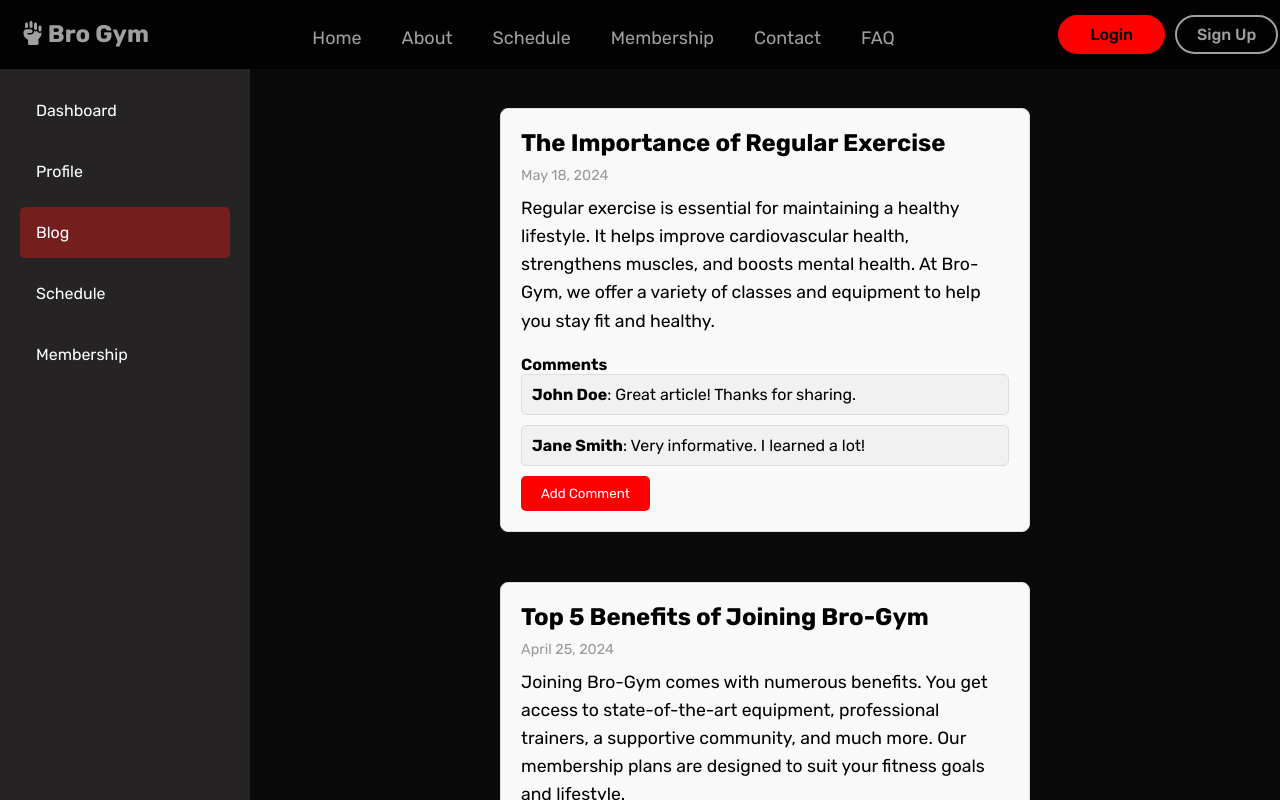
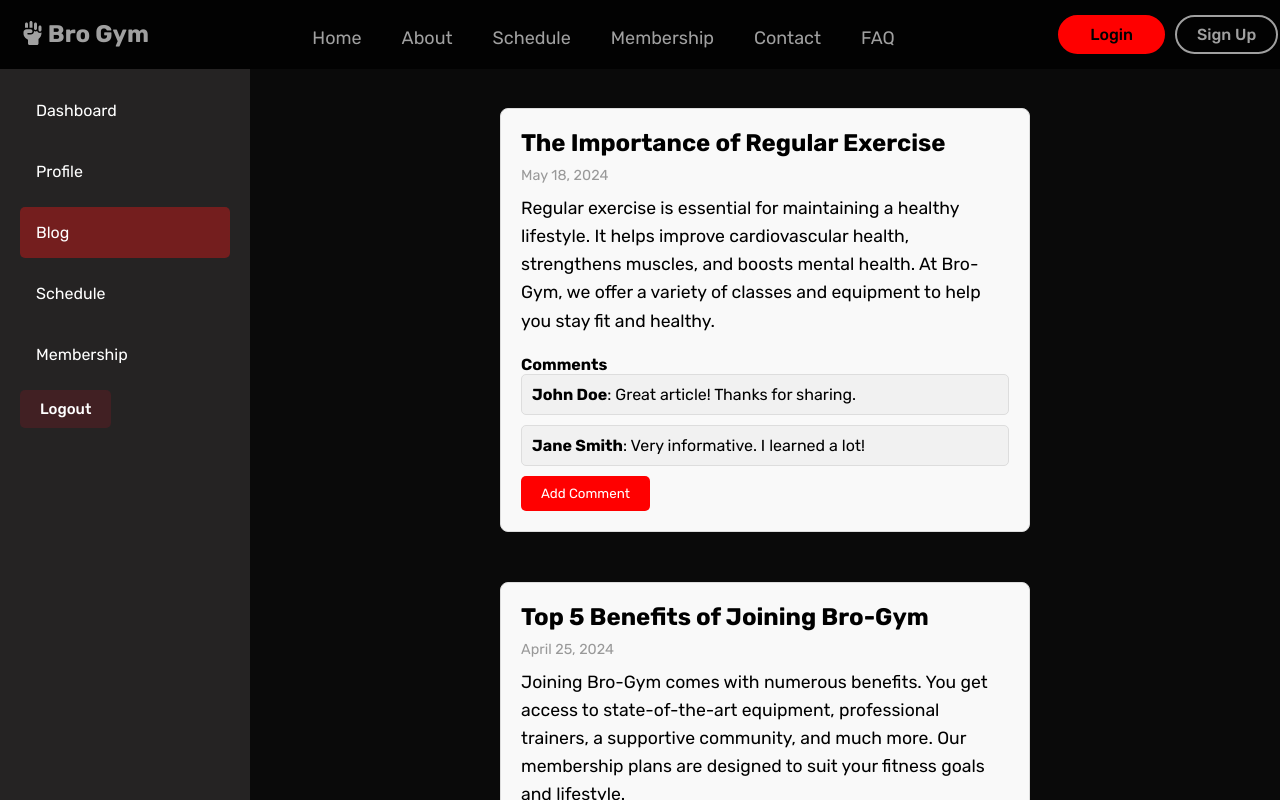
Before and after one commit to NJR911/Bro-Gym, a React (Vite) app in the folder Frontend/: page /blog in a window 1280 px wide. Shown: the top 800 px of the page. Built offline with nearby package versions, Linux system fonts and the light colour scheme.

Commit message:
adding logout logic to the sidebar

```diff
--- a/Frontend/src/components/Layouts/Sidebar.css
+++ b/Frontend/src/components/Layouts/Sidebar.css
@@ -31,3 +31,17 @@
 .sidebar ul li a.active {
   background-color: #741e1e;
 }
+
+.sidebar ul li button.button-logout {
+  color: #fff;
+  background-color: #e5112324;
+  border: none;
+  padding: 10px 20px;
+  border-radius: 5px;
+  cursor: pointer;
+  transition: background-color 0.3s ease;
+}
+
+.sidebar ul li button.button-logout:hover {
+  background-color: #b61d1d;
+}
--- a/Frontend/src/components/Layouts/navbar.jsx
+++ b/Frontend/src/components/Layouts/navbar.jsx
@@ -48,10 +48,6 @@
                     </li>
                 </ul>
             </div>
-            {/* <div className="buttons">
-                <NavLink to="/login" className='button-login' activeClassName='active'>Login</NavLink>
-                <NavLink to="/signup" className='button-signup' activeClassName='active'>Sign Up</NavLink>
-            </div> */}
             <div className="buttons">
                 {user ? (
                     <>
--- a/Frontend/src/components/Layouts/sidebar.jsx
+++ b/Frontend/src/components/Layouts/sidebar.jsx
@@ -1,8 +1,10 @@
 import { NavLink } from 'react-router-dom';
 import './Sidebar.css';
+import { useAuth } from '../../context/AuthContext';
 
 
 export default function Sidebar(){
+  const { logout } = useAuth();
 
 
     return (
@@ -14,6 +16,7 @@
           <li><NavLink to="/blog" activeClassName="active">Blog</NavLink></li>
           <li><NavLink to="/schedule" activeClassName="active">Schedule</NavLink></li>
           <li><NavLink to="/membership" activeClassName="active">Membership</NavLink></li>
+          <li><button onClick={logout} className='button-logout'>Logout</button></li>
         </ul>
       </div>
     );
```
Lines whose indentation alone changed are shown as unchanged.
